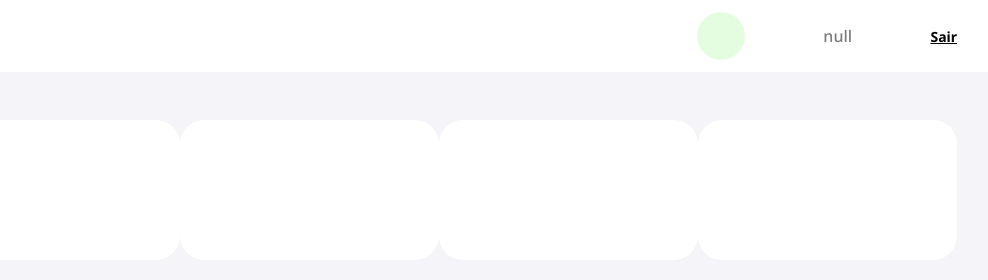
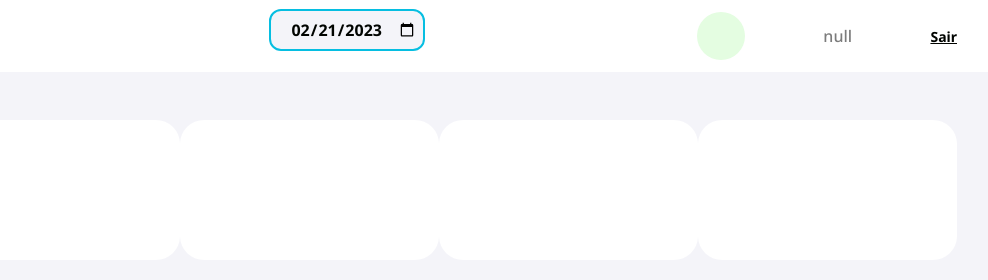
Before and after one commit to viniciuSoaress/wallet-app-frontend, a plain HTML site: page src/pagens/home/index.html in a window 1280 px wide. Shown: the top 280 px of the page, 201-1189 px from the left. Drawn offline with Linux system fonts and the light colour scheme.

Commit message:
inplement dynamic date and logout

```diff
--- a/src/pagens/home/index.html
+++ b/src/pagens/home/index.html
@@ -15,7 +15,12 @@
     <div class="home-content-conteiner">
 
         <div class="navbar">
+
             <img src="../../imgs/logo.svg" alt="" class="logo-navbar">
+
+            <div class="navbar-caledar-conteiner">
+                <input type="date" id="select-date" class="input-caledar">
+            </div>
 
             <div id="navbar-user-conteiner" class="navbar-user-conteiner">
                 <div id="navbar-user-avatar" class="navbar-user-avatar"></div>
--- a/src/pagens/home/index.js
+++ b/src/pagens/home/index.js
@@ -1,3 +1,9 @@
+const onlogout = () =>{
+    localStorage.clear();
+    window.open('../../../index.html', '_self')
+}
+
+
 const onDeleteItem = async (id) => {
     try {
         const email = localStorage.getItem('@WalletApp:userEmail');
@@ -192,9 +198,11 @@ const renderFinacesElements = (data) => {
 const onLoadFinacessData = async () => {
 
     try {
-        const date = '2022-12-15';
+        const dateInputValue = document.getElementById('select-date').value;
+
+
         const email = localStorage.getItem('@WalletApp:userEmail');
-        const result = await fetch(`https://mp-wallet-app-api.herokuapp.com/finances?date=${date}`, {
+        const result = await fetch(`https://mp-wallet-app-api.herokuapp.com/finances?date=${dateInputValue}`, {
             method: 'GET',
             headers: {
                 email: email,
@@ -227,6 +235,7 @@ const onLoadUserInfo = () => {
     navbarUserInfo.appendChild(emailElement);
 
     const logoutElement = document.createElement('a');
+    logoutElement.onclick = () => onlogout()
     const logoutText = document.createTextNode('Sair');
     logoutElement.appendChild(logoutText);
 
@@ -320,8 +329,19 @@ const onCreateFinaceRelase = async (target) => {
     }
 }
 
+const setInitialDate = () => {
+    const dateInput = document.getElementById('select-date');
+    const nowDate = new Date().toISOString().split('T')[0];
+    dateInput.value = nowDate;
+    dateInput.addEventListener('change', () =>{
+        onLoadFinacessData();
+    })
+}
+
+
 window.onload = () => {
     const email = localStorage.getItem('@WalletApp:userEmail');
+    setInitialDate()
     onLoadUserInfo()
     onLoadFinacessData()
     onLoadCategories()
--- a/src/pagens/home/style.css
+++ b/src/pagens/home/style.css
@@ -22,6 +22,22 @@
 .logo-navbar {
     height: 24px;
     width: auto;
+}
+
+.navbar-caledar-conteiner{
+    width: 240px;
+    display: flex;
+    flex-direction: row;
+    align-items: center;
+    justify-content: center;
+}
+
+.input-caledar{
+    width: 156px;
+    height:42px;
+    text-align: center;
+    font-size: 16px;
+    font-weight: bold;
 }
 
 .navbar-user-conteiner {
```
